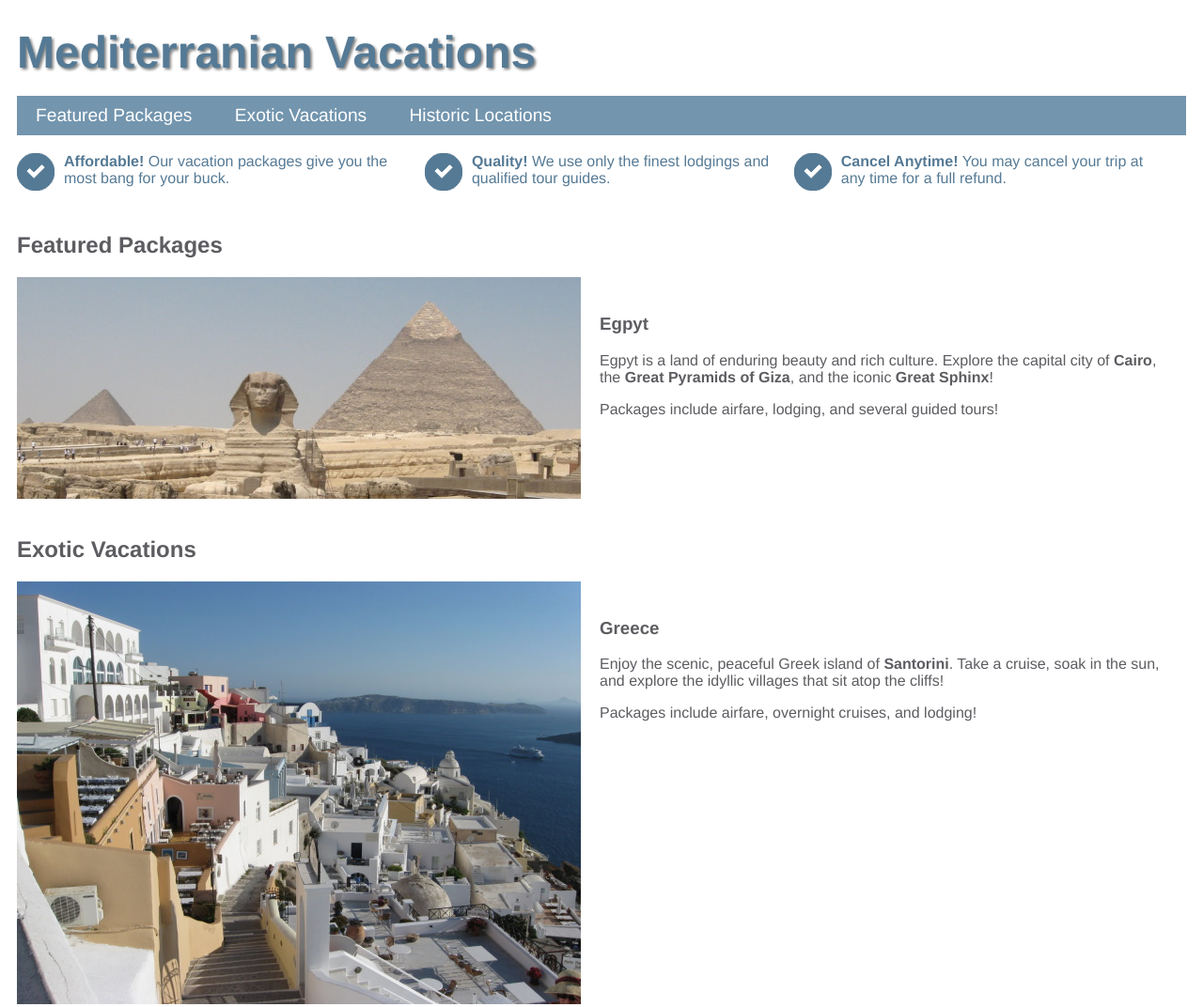
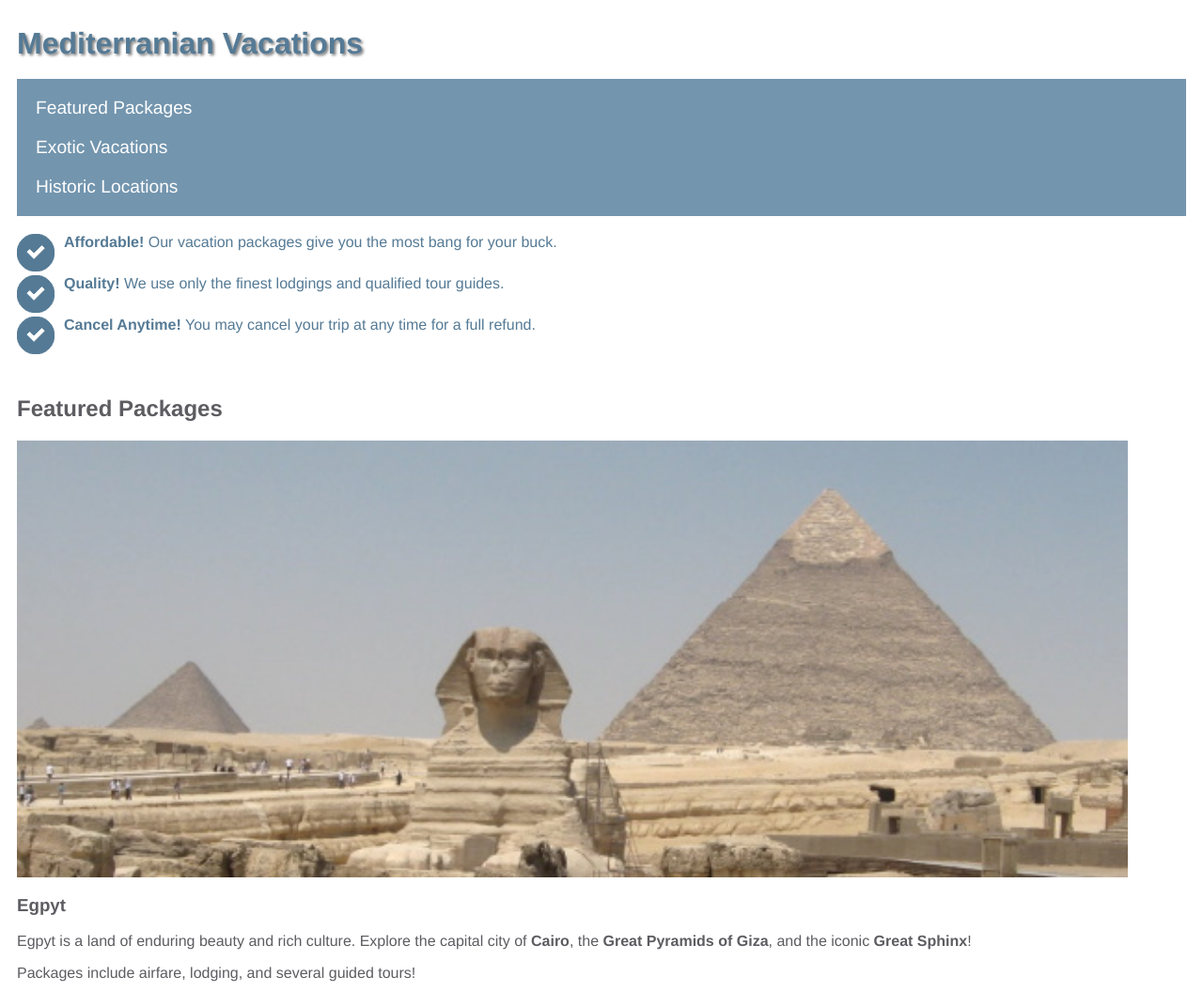
Before and after one commit to RhonmarkS/IntroToWebDev, a plain HTML site: page classwork/LAB_ Media queries for a vacation website/index.html in a window 1280 px wide. Shown: the top 1072 px of the page at 94% size. Drawn offline with Linux system fonts and the light colour scheme.

Commit message:
Update styles.css

```diff
--- a/classwork/LAB_ Media queries for a vacation website/styles.css
+++ b/classwork/LAB_ Media queries for a vacation website/styles.css
@@ -88,41 +88,10 @@ main > section {
 }
 
 /* TODO: Add media query for 600px breakpoint */
-@media screen and (min-width: 600px) {
-   .benefits-container {
-      display: flex;
-      flex-direction: row;
-   }
 
-}
 
 /* TODO: Add media query for 700px breakpoint */
 
-@media screen and (min-width: 700px) {
-   nav li {
-      display: inline;
-   }
 
-   header > h1 {
-      color: var(--theme-dark-color);
-      font-size: 3rem;
-      margin: 10px 0;
-      text-shadow: 2px 2px 3px gray;
-   }
-}
 
 /* TODO: Add media query for 800px breakpoint */
-@media screen and (min-width: 800px) {
-   .vacation-container img {
-      width: 50vw;
-   }
-
-   .vacation-container {
-      display: flex;
-      flex-direction: row;
-   }
-
-   .vacation-container > div {
-      margin: 20px;
-   }
-}
```
